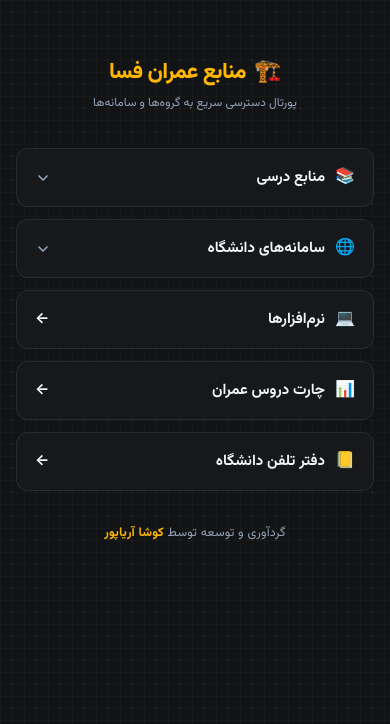
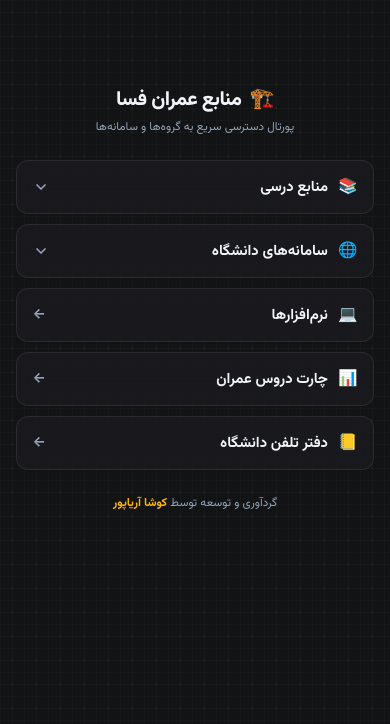
Before and after one commit to mint-rhino/civil-miniapp, a plain HTML site: page index.html in a window 390 px wide. Shown: the part 120-844 px from the top of the page. Drawn offline with Linux system fonts and the light colour scheme.

Commit message:
Refactor CSS for improved styling and responsiveness
Updated various CSS variables and styles for responsiveness and improved design consistency.

```diff
--- a/style.css
+++ b/style.css
@@ -1,6 +1,6 @@
 :root {
     --bg-dark: #121315;
-    --surface-card: #1c1df1c;
+    --surface-card: #1c1d21;
     --accent-yellow: #ffb703;
     --accent-muted: rgba(255, 183, 3, 0.12);
     --border-color: rgba(255, 255, 255, 0.08);
@@ -10,17 +10,23 @@
     --radius-sub: 8px;
 }
 
-* {
+*,
+*::before,
+*::after {
     box-sizing: border-box;
     margin: 0;
     padding: 0;
     -webkit-tap-highlight-color: transparent;
 }
 
+html {
+    -webkit-text-size-adjust: 100%;
+    text-size-adjust: 100%;
+}
+
 body {
-    font-family: 'Vazirmatn', system-ui, -apple-system, sans-serif;
+    font-family: 'Vazirmatn', system-ui, -apple-system, BlinkMacSystemFont, 'Segoe UI', sans-serif;
     background-color: var(--bg-dark);
-    /* پس‌زمینه شبکه مهندسی (Blueprint Grid) */
     background-image:
         radial-gradient(rgba(255, 183, 3, 0.05) 1px, transparent 0),
         linear-gradient(to right, rgba(255, 255, 255, 0.02) 1px, transparent 1px),
@@ -28,80 +34,99 @@ body {
     background-size: 24px 24px, 12px 12px, 12px 12px;
     color: var(--text-main);
     min-height: 100vh;
+    min-height: 100dvh;
     display: flex;
     justify-content: center;
     align-items: center;
-    padding: 20px 16px;
+    padding:
+        max(20px, env(safe-area-inset-top))
+        max(16px, env(safe-area-inset-right))
+        max(20px, env(safe-area-inset-bottom))
+        max(16px, env(safe-area-inset-left));
+    overflow-x: hidden;
 }
 
 .container {
     width: 100%;
-    max-width: 440px;
+    max-width: clamp(300px, 92vw, 480px);
     display: flex;
     flex-direction: column;
-    gap: 12px;
+    gap: clamp(10px, 2vw, 14px);
 }
 
 /* ─── هدر ─── */
 header {
     text-align: center;
-    margin-bottom: 24px;
-    position: relative;
+    margin-bottom: clamp(14px, 3vw, 24px);
 }
 
 .brand-title {
-    font-size: 22px;
+    font-size: clamp(20px, 5vw, 24px);
     font-weight: 800;
     color: var(--text-main);
     display: flex;
     align-items: center;
     justify-content: center;
     gap: 8px;
-    letter-spacing: -0.5px;
-}
-
-.brand-title span {
-    color: var(--accent-yellow);
+    letter-spacing: -0.4px;
+    line-height: 1.3;
 }
 
 .brand-subtitle {
-    font-size: 12px;
+    font-size: clamp(11.5px, 3vw, 13px);
     color: var(--text-sub);
-    margin-top: 4px;
+    margin-top: 6px;
     font-weight: 400;
+    line-height: 1.5;
 }
 
 /* ─── کامپوننت اکاردئون و دکمه‌ها ─── */
 .accordion-group {
-    display: flex;
-    flex-direction: column;
     border-radius: var(--radius-main);
     overflow: hidden;
     border: 1px solid var(--border-color);
-    background: rgba(28, 29, 33, 0.6);
-    backdrop-filter: blur(12px);
-    transition: border-color 0.25s ease;
+    background: rgba(28, 29, 33, 0.75);
+    backdrop-filter: blur(10px);
+    -webkit-backdrop-filter: blur(10px);
+    transition: border-color 0.2s ease, transform 0.2s ease;
+    contain: layout style;
 }
 
 .accordion-group:focus-within,
 .accordion-group:has(.btn-trigger.active) {
-    border-color: rgba(255, 183, 3, 0.4);
+    border-color: rgba(255, 183, 3, 0.42);
 }
 
 .btn-trigger {
     width: 100%;
-    padding: 16px 18px;
+    min-height: 52px;
+    padding: clamp(13px, 3.5vw, 16px) clamp(14px, 4vw, 18px);
     background: transparent;
     color: var(--text-main);
     border: none;
     font-family: inherit;
-    font-size: 15px;
+    font-size: clamp(14px, 3.8vw, 15.5px);
     font-weight: 700;
     cursor: pointer;
     display: flex;
     align-items: center;
     justify-content: space-between;
-    transition: background 0.2s ease;
+    gap: 12px;
+    text-align: right;
+    transition: background-color 0.18s ease, color 0.18s ease;
+}
+
+.btn-trigger:focus-visible,
+.item-btn:focus-visible,
+.chart-back-btn:focus-visible {
+    outline: 2px solid var(--accent-yellow);
+    outline-offset: -2px;
+}
+
+@media (hover: hover) {
+    .btn-trigger:hover {
+        background: rgba(255, 255, 255, 0.04);
+    }
 }
 
 .btn-trigger:active {
@@ -112,21 +137,25 @@ header {
     display: flex;
     align-items: center;
     gap: 10px;
+    min-width: 0;
 }
 
 .btn-trigger .icon {
-    font-size: 16px;
+    font-size: clamp(15px, 4vw, 17px);
+    flex-shrink: 0;
 }
 
 .btn-trigger .chevron {
     width: 16px;
     height: 16px;
+    flex-shrink: 0;
     fill: none;
     stroke: var(--text-sub);
     stroke-width: 2.5;
     stroke-linecap: round;
     stroke-linejoin: round;
-    transition: transform 0.3s cubic-bezier(0.4, 0, 0.2, 1), stroke 0.3s ease;
+    transition: transform 0.28s cubic-bezier(0.22, 1, 0.36, 1), stroke 0.2s ease;
+    will-change: transform;
 }
 
 .btn-trigger.active .chevron {
@@ -134,39 +163,76 @@ header {
     stroke: var(--accent-yellow);
 }
 
-/* ─── محتوای زیرمنو ─── */
+.single-btn .link-arrow {
+    color: var(--text-sub);
+    font-size: 14px;
+    flex-shrink: 0;
+    transition: transform 0.2s ease, color 0.2s ease;
+}
+
+@media (hover: hover) {
+    .single-btn .btn-trigger:hover .link-arrow {
+        color: var(--accent-yellow);
+        transform: translateX(-3px);
+    }
+}
+
+/* ─── محتوای زیرمنو (انیمیشن نرم با Grid) ─── */
 .submenu-content {
-    max-height: 0;
-    overflow: hidden;
-    transition: max-height 0.35s cubic-bezier(0.4, 0, 0.2, 1);
-    background: rgba(18, 19, 21, 0.5);
+    display: grid;
+    grid-template-rows: 0fr;
+    transition: grid-template-rows 0.3s cubic-bezier(0.22, 1, 0.36, 1);
+    background: rgba(18, 19, 21, 0.55);
+}
+
+.submenu-content.open {
+    grid-template-rows: 1fr;
 }
 
 .submenu-inner {
-    padding: 10px 12px 14px;
+    overflow: hidden;
+    padding: 0 12px;
     display: flex;
     flex-direction: column;
     gap: 8px;
+    transition: padding 0.3s cubic-bezier(0.22, 1, 0.36, 1);
+}
+
+.submenu-content.open .submenu-inner {
+    padding: 10px 12px 14px;
     border-top: 1px solid rgba(255, 255, 255, 0.04);
 }
 
 /* ─── دکمه‌های آیتم‌ها ─── */
 .item-btn {
     width: 100%;
-    padding: 12px 14px;
+    min-height: 46px;
+    padding: 11px 14px;
     background: rgba(255, 255, 255, 0.03);
     color: var(--text-main);
     border: 1px solid var(--border-color);
     border-radius: var(--radius-sub);
     font-family: inherit;
-    font-size: 13.5px;
+    font-size: clamp(13px, 3.5vw, 14px);
     font-weight: 500;
     cursor: pointer;
     text-align: right;
     display: flex;
     align-items: center;
     justify-content: space-between;
-    transition: all 0.2s ease;
+    gap: 10px;
+    transition: background-color 0.16s ease, border-color 0.16s ease, color 0.16s ease, transform 0.15s ease;
+}
+
+.item-btn > span:first-child {
+    line-height: 1.45;
+}
+
+@media (hover: hover) {
+    .item-btn:hover {
+        background: rgba(255, 183, 3, 0.08);
+        border-color: rgba(255, 183, 3, 0.35);
+    }
 }
 
 .item-btn:active {
@@ -174,26 +240,27 @@ header {
     color: #000;
     border-color: var(--accent-yellow);
     font-weight: 700;
-    transform: scale(0.98);
+    transform: scale(0.985);
 }
 
 .item-btn .link-arrow {
-    font-size: 12px;
-    opacity: 0.5;
+    font-size: 13px;
+    opacity: 0.6;
+    flex-shrink: 0;
+    transition: opacity 0.16s ease, transform 0.16s ease;
+}
+
+@media (hover: hover) {
+    .item-btn:hover .link-arrow {
+        opacity: 1;
+    }
 }
 
 .item-btn:active .link-arrow {
     opacity: 1;
 }
 
-/* ─── دکمه تکی ─── */
-.single-btn {
-    border-radius: var(--radius-main);
-    border: 1px solid var(--border-color);
-    background: rgba(28, 29, 33, 0.6);
-    backdrop-filter: blur(12px);
-}
-
+/* ─── مودال چارت ─── */
 .chart-modal {
     position: fixed;
     inset: 0;
@@ -201,50 +268,95 @@ header {
     background: #1d2021;
     display: none;
     flex-direction: column;
+    padding: env(safe-area-inset-top) env(safe-area-inset-right) env(safe-area-inset-bottom) env(safe-area-inset-left);
 }
+
 .chart-modal.open {
     display: flex;
 }
+
 .chart-modal-bar {
     display: flex;
     align-items: center;
     justify-content: space-between;
+    gap: 8px;
     padding: 10px 12px;
     background: #282828;
     border-bottom: 1px solid rgba(235, 219, 178, 0.15);
     flex-shrink: 0;
 }
+
 .chart-modal-title {
     font-weight: 700;
-    font-size: 14px;
+    font-size: clamp(13px, 3.6vw, 15px);
     color: #ebdbb2;
+    text-align: center;
 }
+
+.chart-modal-spacer {
+    width: 72px;
+    flex-shrink: 0;
+}
+
 .chart-back-btn {
     background: rgba(235, 219, 178, 0.08);
     border: 1px solid rgba(235, 219, 178, 0.22);
     color: #ebdbb2;
     padding: 6px 12px;
+    min-height: 36px;
     border-radius: 8px;
+    font-family: inherit;
     font-size: 13px;
     cursor: pointer;
+    flex-shrink: 0;
+    transition: background-color 0.15s ease;
 }
+
+.chart-back-btn:active {
+    background: rgba(235, 219, 178, 0.2);
+}
+
 .chart-frame {
     flex: 1;
     width: 100%;
+    height: 100%;
     border: 0;
     background: #1d2021;
 }
+
 /* ─── فوتر ─── */
 .app-footer {
     text-align: center;
-    padding: 20px 8px 6px;
-    font-size: 12.5px;
+    padding: clamp(14px, 3vw, 22px) 8px 4px;
+    font-size: clamp(11.5px, 3vw, 13px);
     font-weight: 400;
     color: var(--text-sub);
-    letter-spacing: 0.2px;
+    line-height: 1.6;
 }
 
 .app-footer strong {
     color: var(--accent-yellow);
     font-weight: 700;
 }
+
+/* ─── نمایشگرهای بزرگ‌تر / تبلت و دسکتاپ ─── */
+@media (min-width: 768px) {
+    body {
+        padding: 32px 24px;
+    }
+
+    .container {
+        max-width: 520px;
+    }
+}
+
+/* ─── کاهش انیمیشن برای کاربران حساس به حرکت ─── */
+@media (prefers-reduced-motion: reduce) {
+    *,
+    *::before,
+    *::after {
+        animation-duration: 0.01ms !important;
+        animation-iteration-count: 1 !important;
+        transition-duration: 0.01ms !important;
+    }
+}
```
